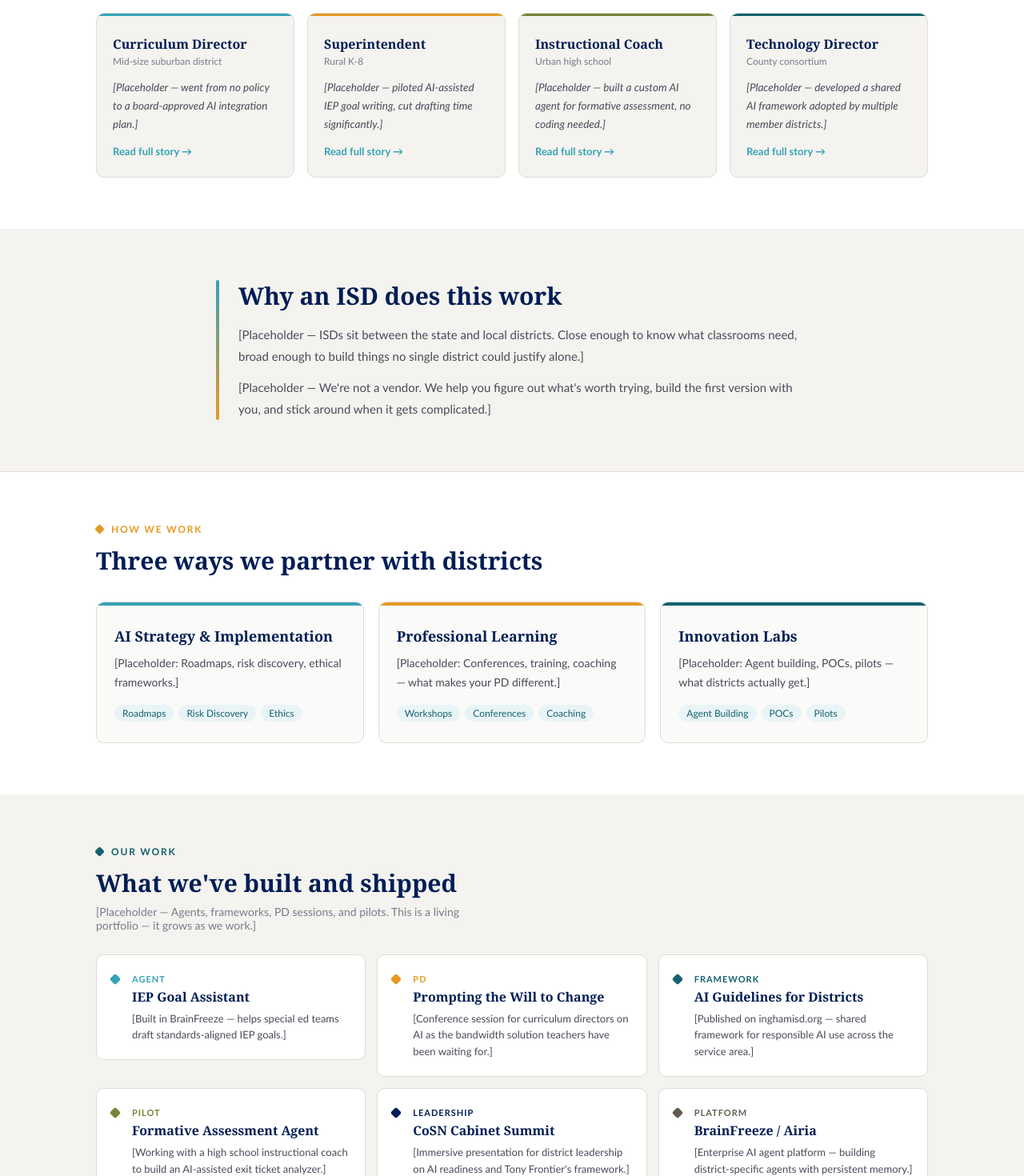
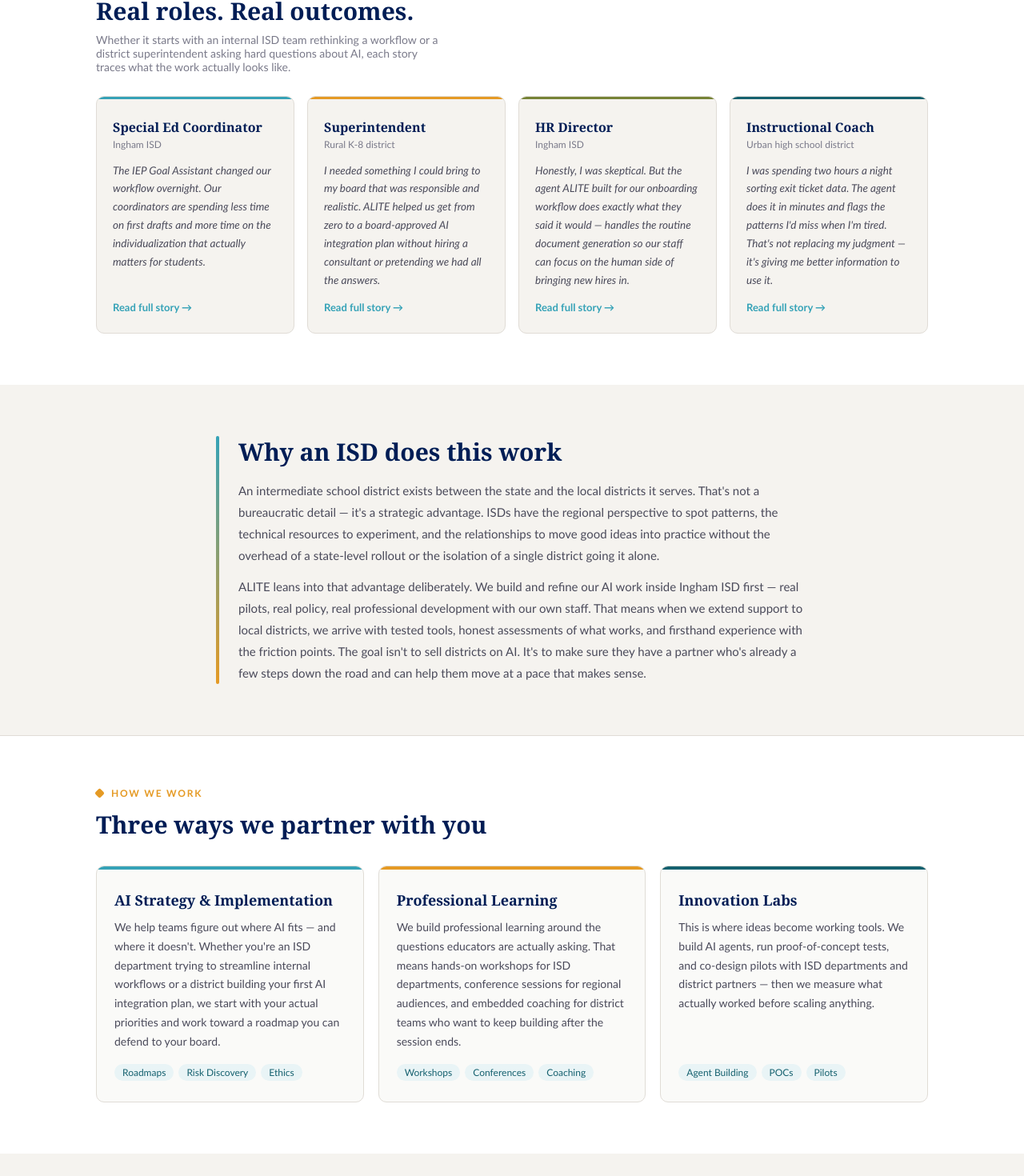
Before and after one commit to Turnstyle19320/alite-portfolio, a React (Vite) app: page / in a window 1280 px wide. Shown: the part 660-2130 px from the top of the page at 80% size. Built offline with nearby package versions, Linux system fonts and the light colour scheme.

Commit message:
Replace placeholder copy with dual-audience positioning (internal ISD + districts)

```diff
--- a/src/components/CTA.jsx
+++ b/src/components/CTA.jsx
@@ -41,7 +41,7 @@
               fontWeight: 700,
             }}
           >
-            Your district doesn't have to
+            You don't have to
             <br />
             figure this out alone.
           </h2>
@@ -57,9 +57,9 @@
               margin: "0 0 32px",
             }}
           >
-            [Placeholder — If you're between "we need a policy" and "we need a plan,"
-            that's exactly where we start. No pitch. A conversation about what's possible
-            for your district.]
+            We work with ISD teams and local districts at every stage — from first
+            questions to working pilots. If you're not sure where to start, that's fine.
+            Most people aren't. Reach out and we'll figure it out together.
           </p>
         </RevealWrapper>
 
--- a/src/components/Hero.jsx
+++ b/src/components/Hero.jsx
@@ -87,7 +87,7 @@
             fontWeight: 700,
           }}
         >
-          [Your headline here]
+          Building AI Capacity Across Ingham ISD
         </h1>
 
         <p
@@ -101,7 +101,7 @@
             margin: "0 0 12px",
           }}
         >
-          [Placeholder — one sentence about what ALITE does for districts. Keep it concrete.]
+          We work alongside ISD teams and district leaders to pilot AI solutions, train staff, and turn emerging technology into everyday practice.
         </p>
 
         <p
@@ -114,7 +114,7 @@
             margin: "0 0 32px",
           }}
         >
-          Working with districts across the Ingham ISD service area.
+          Serving teams across Ingham ISD and the districts in our service area.
         </p>
 
         <div style={{ ...fade(0.55), display: "flex", gap: 14, flexWrap: "wrap" }}>
--- a/src/components/Niche.jsx
+++ b/src/components/Niche.jsx
@@ -39,9 +39,12 @@
                 margin: "0 0 12px",
               }}
             >
-              [Placeholder — ISDs sit between the state and local districts. Close enough
-              to know what classrooms need, broad enough to build things no single district
-              could justify alone.]
+              An intermediate school district exists between the state and the local
+              districts it serves. That's not a bureaucratic detail — it's a strategic
+              advantage. ISDs have the regional perspective to spot patterns, the technical
+              resources to experiment, and the relationships to move good ideas into
+              practice without the overhead of a state-level rollout or the isolation of a
+              single district going it alone.
             </p>
             <p
               style={{
@@ -52,9 +55,13 @@
                 margin: 0,
               }}
             >
-              [Placeholder — We're not a vendor. We help you figure out what's worth
-              trying, build the first version with you, and stick around when it gets
-              complicated.]
+              ALITE leans into that advantage deliberately. We build and refine our AI work
+              inside Ingham ISD first — real pilots, real policy, real professional
+              development with our own staff. That means when we extend support to local
+              districts, we arrive with tested tools, honest assessments of what works, and
+              firsthand experience with the friction points. The goal isn't to sell
+              districts on AI. It's to make sure they have a partner who's already a few
+              steps down the road and can help them move at a pace that makes sense.
             </p>
           </RevealWrapper>
         </div>
--- a/src/components/Services.jsx
+++ b/src/components/Services.jsx
@@ -6,19 +6,19 @@
   {
     title: "AI Strategy & Implementation",
     accent: C.teal,
-    desc: "[Placeholder: Roadmaps, risk discovery, ethical frameworks.]",
+    desc: "We help teams figure out where AI fits \u2014 and where it doesn't. Whether you're an ISD department trying to streamline internal workflows or a district building your first AI integration plan, we start with your actual priorities and work toward a roadmap you can defend to your board.",
     tags: ["Roadmaps", "Risk Discovery", "Ethics"],
   },
   {
     title: "Professional Learning",
     accent: C.gold,
-    desc: "[Placeholder: Conferences, training, coaching — what makes your PD different.]",
+    desc: "We build professional learning around the questions educators are actually asking. That means hands-on workshops for ISD departments, conference sessions for regional audiences, and embedded coaching for district teams who want to keep building after the session ends.",
     tags: ["Workshops", "Conferences", "Coaching"],
   },
   {
     title: "Innovation Labs",
     accent: C.tealDark,
-    desc: "[Placeholder: Agent building, POCs, pilots — what districts actually get.]",
+    desc: "This is where ideas become working tools. We build AI agents, run proof-of-concept tests, and co-design pilots with ISD departments and district partners \u2014 then we measure what actually worked before scaling anything.",
     tags: ["Agent Building", "POCs", "Pilots"],
   },
 ];
@@ -46,7 +46,7 @@
               fontWeight: 700,
             }}
           >
-            Three ways we partner with districts
+            Three ways we partner with you
           </h2>
         </RevealWrapper>
 
--- a/src/components/Stories.jsx
+++ b/src/components/Stories.jsx
@@ -4,31 +4,31 @@
 
 const STORIES = [
   {
-    role: "Curriculum Director",
-    ctx: "Mid-size suburban district",
+    role: "Special Ed Coordinator",
+    ctx: "Ingham ISD",
     summary:
-      "[Placeholder — went from no policy to a board-approved AI integration plan.]",
+      "The IEP Goal Assistant changed our workflow overnight. Our coordinators are spending less time on first drafts and more time on the individualization that actually matters for students.",
     dot: C.teal,
   },
   {
     role: "Superintendent",
-    ctx: "Rural K-8",
+    ctx: "Rural K-8 district",
     summary:
-      "[Placeholder — piloted AI-assisted IEP goal writing, cut drafting time significantly.]",
+      "I needed something I could bring to my board that was responsible and realistic. ALITE helped us get from zero to a board-approved AI integration plan without hiring a consultant or pretending we had all the answers.",
     dot: C.gold,
   },
   {
-    role: "Instructional Coach",
-    ctx: "Urban high school",
+    role: "HR Director",
+    ctx: "Ingham ISD",
     summary:
-      "[Placeholder — built a custom AI agent for formative assessment, no coding needed.]",
+      "Honestly, I was skeptical. But the agent ALITE built for our onboarding workflow does exactly what they said it would \u2014 handles the routine document generation so our staff can focus on the human side of bringing new hires in.",
     dot: C.olive,
   },
   {
-    role: "Technology Director",
-    ctx: "County consortium",
+    role: "Instructional Coach",
+    ctx: "Urban high school district",
     summary:
-      "[Placeholder — developed a shared AI framework adopted by multiple member districts.]",
+      "I was spending two hours a night sorting exit ticket data. The agent does it in minutes and flags the patterns I'd miss when I'm tired. That's not replacing my judgment \u2014 it's giving me better information to use it.",
     dot: C.tealDark,
   },
 ];
@@ -66,8 +66,9 @@
               maxWidth: 440,
             }}
           >
-            [Placeholder — Each story follows a district leader through the process of
-            working with ALITE.]
+            Whether it starts with an internal ISD team rethinking a workflow or a
+            district superintendent asking hard questions about AI, each story traces
+            what the work actually looks like.
           </p>
         </RevealWrapper>
 
--- a/src/components/Work.jsx
+++ b/src/components/Work.jsx
@@ -7,37 +7,37 @@
   {
     label: "Agent",
     title: "IEP Goal Assistant",
-    desc: "[Built in BrainFreeze — helps special ed teams draft standards-aligned IEP goals.]",
+    desc: "Built in BrainFreeze for special education teams at Ingham ISD. The agent drafts standards-aligned IEP goals from teacher input, cutting drafting time and giving staff a starting point they can refine \u2014 not a finished product they have to accept.",
     color: C.teal,
   },
   {
     label: "PD",
     title: "Prompting the Will to Change",
-    desc: "[Conference session for curriculum directors on AI as the bandwidth solution teachers have been waiting for.]",
+    desc: "Conference session for district and ISD leaders who are past the hype cycle and ready to talk about what AI adoption actually requires \u2014 shifting culture, not just installing tools. Grounded in Tony Frontier's work on effort and excellence.",
     color: C.gold,
   },
   {
     label: "Framework",
     title: "AI Guidelines for Districts",
-    desc: "[Published on inghamisd.org — shared framework for responsible AI use across the service area.]",
+    desc: "A shared framework for responsible AI use, published on inghamisd.org and adopted by districts across the service area. Covers policy language, acceptable use, data privacy, and staff expectations \u2014 built to be adapted, not just adopted.",
     color: C.tealDark,
   },
   {
     label: "Pilot",
     title: "Formative Assessment Agent",
-    desc: "[Working with a high school instructional coach to build an AI-assisted exit ticket analyzer.]",
+    desc: "Co-designed with an instructional coach at a partner district. This pilot uses an AI agent to analyze formative assessment data in near real-time, helping teachers adjust instruction the next day instead of next week.",
     color: C.olive,
   },
   {
     label: "Leadership",
     title: "CoSN Cabinet Summit",
-    desc: "[Immersive presentation for district leadership on AI readiness and Tony Frontier's framework.]",
+    desc: "Delivered at the CoSN Cabinet Summit for district leadership teams. This session moves past AI buzzwords and into the real questions: What's our readiness? What are the risks? What should we actually try first?",
     color: C.navy,
   },
   {
     label: "Platform",
     title: "BrainFreeze / Airia",
-    desc: "[Enterprise AI agent platform — building district-specific agents with persistent memory.]",
+    desc: "Our agent-building backbone. BrainFreeze and Airia give ALITE the ability to create purpose-built AI tools for ISD departments and local districts \u2014 with persistent memory, custom instructions, and the security controls a school environment requires.",
     color: C.brown,
   },
 ];
@@ -69,8 +69,9 @@
               maxWidth: 480,
             }}
           >
-            [Placeholder — Agents, frameworks, PD sessions, and pilots. This is a living
-            portfolio — it grows as we work.]
+            This is what we've built so far — for ISD teams down the hall and for
+            districts across the service area. Some of it is shipping now. Some of it is
+            still being tested. All of it started with a real problem someone brought us.
           </p>
         </RevealWrapper>
 
```
